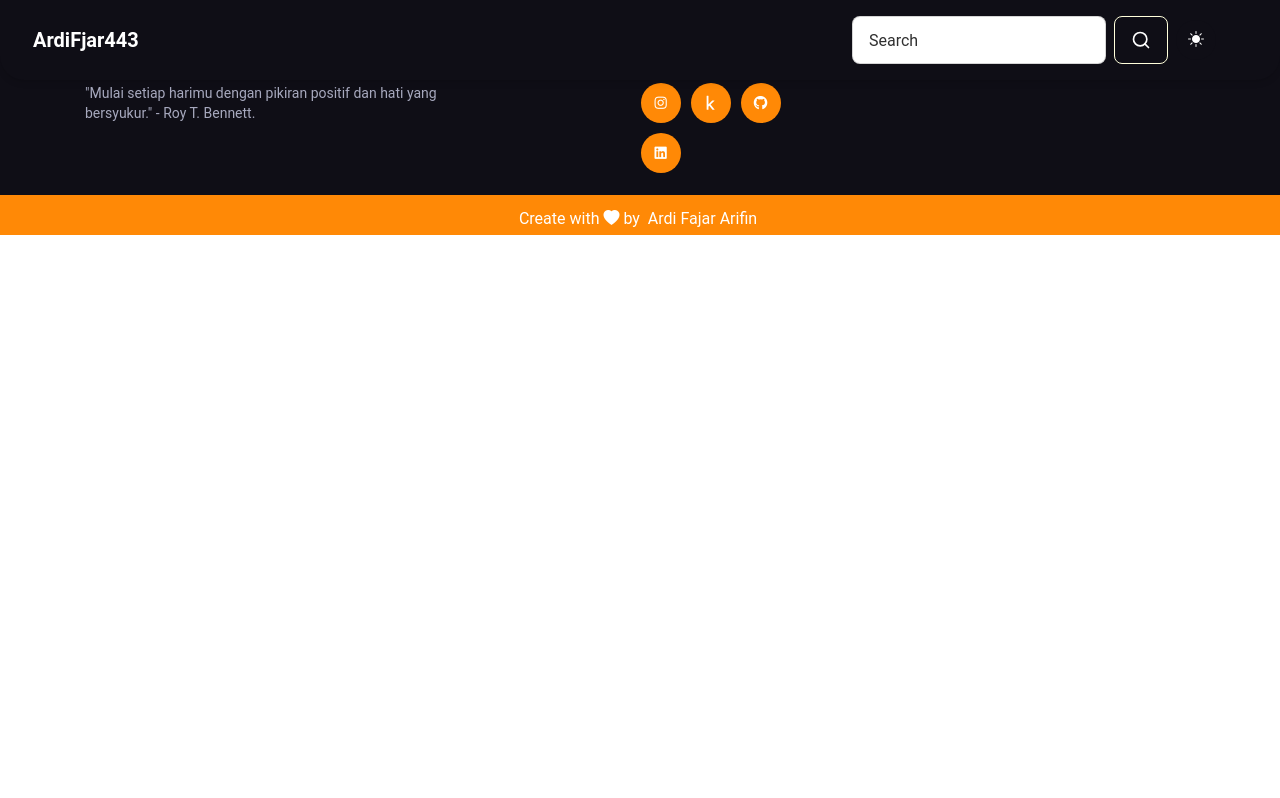
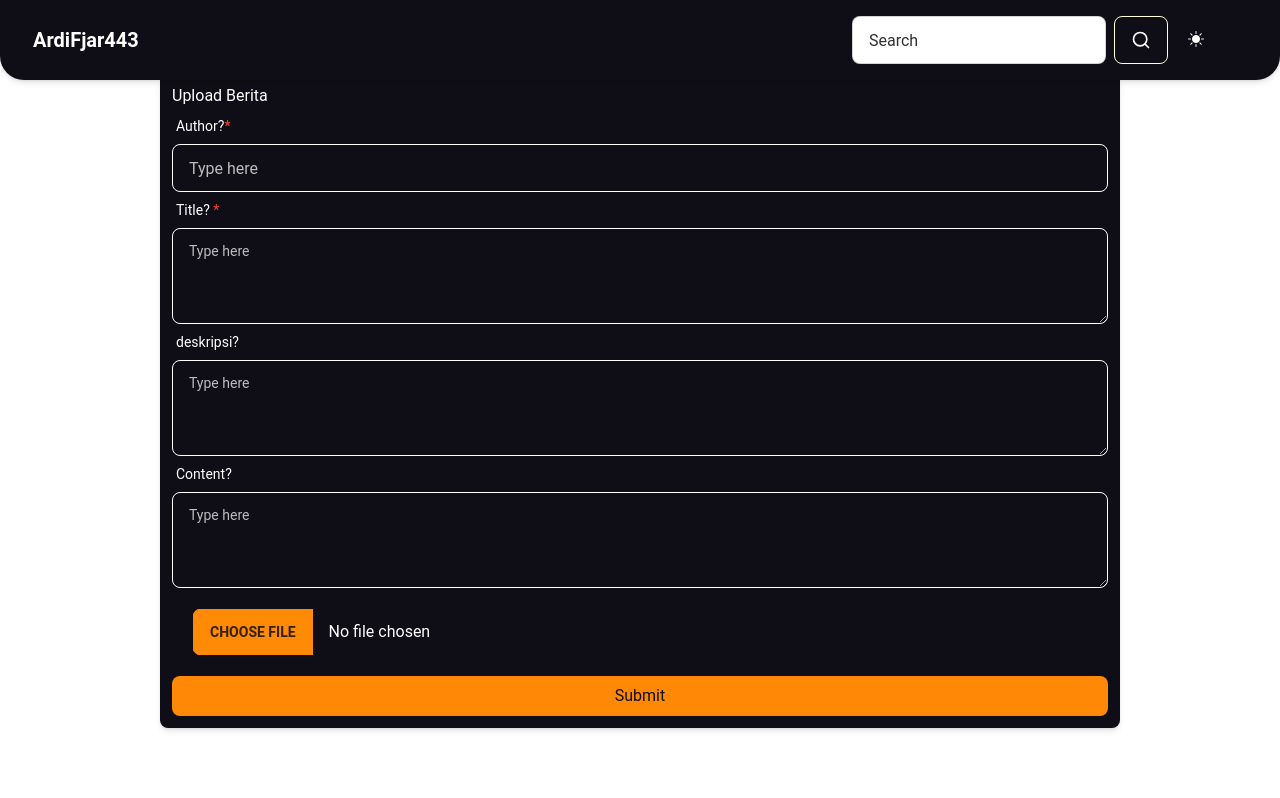
Before and after one commit to ardifjar443/webBerita, a React (Vite) app: page /upload in a window 1280 px wide. Shown: the top 798 px of the page. Built offline with nearby package versions, Linux system fonts and the light colour scheme; no server answers.

Commit message:
new: api

```diff
--- a/src/App.jsx
+++ b/src/App.jsx
@@ -9,6 +9,7 @@ import Footer from "./component/Footer";
 import ScrollButton from "./component/scrollButton";
 import Article from "./pages/article";
 import Search from "./pages/search";
+import Upload from "./pages/uploadBerita";
 
 function App() {
   const [dataBerita, setDataBerita] = useState([]);
@@ -84,6 +85,7 @@ function App() {
           />
           <Route path="/article/:id" element={<Article />} />
           <Route path="/search/:cari" element={<Search />} />
+          <Route path="/upload" element={<Upload />}></Route>
         </Routes>
       </BrowserRouter>
       <Footer />
--- a/src/api.js
+++ b/src/api.js
@@ -1,6 +1,8 @@
 import axios from "axios";
 
 let loading = true;
+let upload = false;
+let pesan = "berhasil";
 
 let endPoint = "/top-headlines?country=us";
 export const getBerita = async () => {
@@ -23,6 +25,10 @@ export const getLoading = () => {
   return loading;
 };
 
+export const getUploadLoading = () => {
+  return upload;
+};
+
 export const article = async (id) => {
   // console.log("article: " + endPoint);
   const berita = await axios.get(
@@ -43,3 +49,15 @@ export const setNegara = (id) => {
   console.log("berubvah");
   endPoint = "/top-headlines?country=" + id;
 };
+
+export const UploadBerita = async (form) => {
+  upload = true;
+
+  try {
+    const upload = await axios.post("http://localhost:8000/api/berita", form);
+    return upload;
+  } catch (error) {
+    console.log(error);
+    return "error";
+  }
+};
--- /dev/null
+++ b/src/pages/uploadBerita.jsx
@@ -0,0 +1,118 @@
+import { useState } from "react";
+import { UploadBerita, getUploadLoading } from "../api";
+
+const Upload = () => {
+  const [author, setAuthor] = useState("");
+  const [title, setTitle] = useState("");
+  const [deskripsi, setDeskripsi] = useState("");
+  const [content, setContent] = useState("");
+  const [foto, setFoto] = useState(null);
+
+  const handleAuthor = (e) => {
+    setAuthor(e.target.value);
+  };
+
+  const handleTitle = (e) => {
+    setTitle(e.target.value);
+  };
+  const handleDeskripsi = (e) => {
+    setDeskripsi(e.target.value);
+  };
+  const handleContent = (e) => {
+    setContent(e.target.value);
+  };
+
+  const handleFoto = (e) => {
+    setFoto(e.target.files[0]);
+  };
+
+  const handleSubmit = () => {
+    console.log(getUploadLoading());
+    const formData = new FormData();
+    formData.append("author", author);
+    formData.append("title", title);
+    formData.append("deskripsi", deskripsi);
+    formData.append("content", content);
+    formData.append("foto", foto);
+
+    console.log(UploadBerita(formData));
+  };
+
+  return (
+    <>
+      <div className=" min-h-screen flex items-center justify-center ">
+        <div className="bg-primary text-info p-3 rounded-lg shadow-md w-3/4 flex flex-col  ">
+          <div>Upload Berita</div>
+          <div className="">
+            <div className="form-control w-full ">
+              <label className="label">
+                <span className="label-text text-info">
+                  Author?<span className="text-red-500">*</span>
+                </span>
+              </label>
+              <input
+                type="text"
+                placeholder="Type here"
+                className="input input-bordered w-full bg-primary border-spacing-4 border-base-100 "
+                value={author}
+                onChange={handleAuthor}
+              />
+            </div>
+            <div className="form-control">
+              <label className="label">
+                <span className="label-text text-info">
+                  Title? <span className="text-red-500">*</span>{" "}
+                </span>
+              </label>
+              <textarea
+                className="textarea textarea-bordered h-24 bg-primary border-spacing-4 border-base-100"
+                placeholder="Type here"
+                value={title}
+                onChange={handleTitle}
+              ></textarea>
+            </div>
+            <div className="form-control">
+              <label className="label">
+                <span className="label-text text-info">deskripsi? </span>
+              </label>
+              <textarea
+                className="textarea textarea-bordered h-24 bg-primary border-spacing-4 border-base-100"
+                placeholder="Type here"
+                value={deskripsi}
+                onChange={handleDeskripsi}
+              ></textarea>
+            </div>
+            <div className="form-control">
+              <label className="label">
+                <span className="label-text text-info">Content? </span>
+              </label>
+              <textarea
+                className="textarea textarea-bordered h-24 bg-primary border-spacing-4 border-base-100"
+                placeholder="Type here"
+                value={content}
+                onChange={handleContent}
+              ></textarea>
+            </div>
+            <div className="m-5">
+              <input
+                type="file"
+                className="file-input  w-full  bg-primary text-info"
+                onChange={handleFoto}
+              />
+            </div>
+          </div>
+          <div className="flex justify-center">
+            <button
+              className="bg-[#ff8906] hover:bg-[#c6781f] w-full p-2 rounded-lg text-primary"
+              onClick={handleSubmit}
+            >
+              Submit
+            </button>
+          </div>
+        </div>
+      </div>
+    </>
+  );
+};
+
+export default Upload;
```
